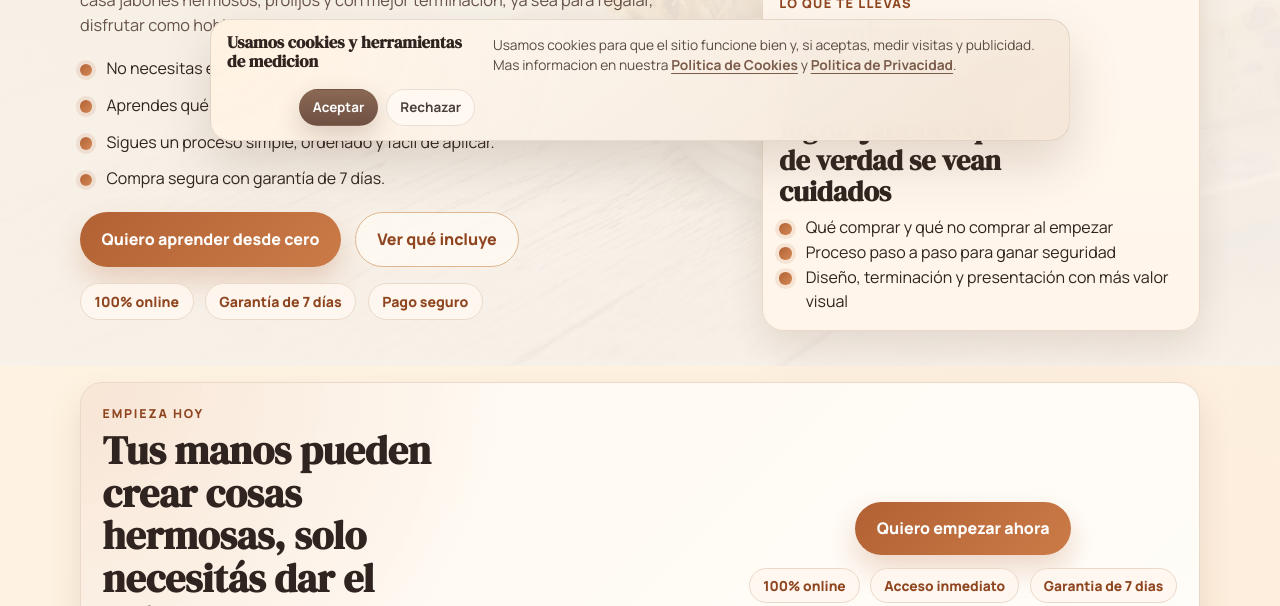
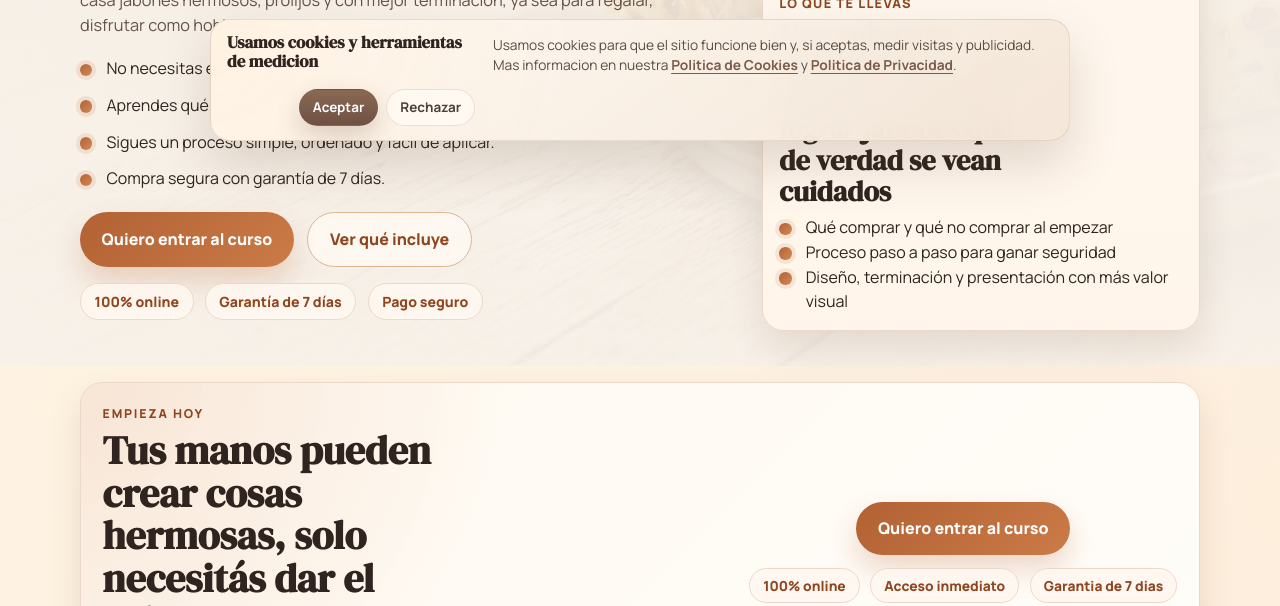
Before and after one commit to MatiasVilla91/2026, a plain HTML site: page index.html in a window 1280 px wide. Shown: the part 639-1245 px from the top of the page. Drawn offline with Linux system fonts and the light colour scheme.

Commit message:
chore: unify landing page CTA copy

```diff
--- a/index.html
+++ b/index.html
@@ -107,7 +107,7 @@
               target="_blank"
               rel="noopener noreferrer"
             >
-              Quiero aprender desde cero
+              Quiero entrar al curso
             </a>
             <a class="btn btn-ghost" href="#incluye">
               Ver qué incluye
@@ -164,7 +164,7 @@
               target="_blank"
               rel="noopener noreferrer"
             >
-              Quiero empezar ahora
+              Quiero entrar al curso
             </a>
             <div class="bridge-cta-proof" aria-label="Beneficios rapidos del acceso">
               <span>100% online</span>
@@ -230,7 +230,7 @@
             target="_blank"
             rel="noopener noreferrer"
           >
-            Quiero empezar con una guía clara
+            Quiero entrar al curso
           </a>
         </div>
 
@@ -320,7 +320,7 @@
             target="_blank"
             rel="noopener noreferrer"
           >
-            Yo tambien quiero aprender
+            Quiero entrar al curso
           </a>
         </div>
 
@@ -373,7 +373,7 @@
             target="_blank"
             rel="noopener noreferrer"
           >
-            Quiero ver todo lo que incluye
+            Quiero entrar al curso
           </a>
         </div>
         <div class="section-title">
@@ -434,7 +434,7 @@
             target="_blank"
             rel="noopener noreferrer"
           >
-            Quiero ver el programa
+            Quiero entrar al curso
           </a>
         </div>
 
@@ -500,7 +500,7 @@
             target="_blank"
             rel="noopener noreferrer"
           >
-            Quiero aprender con Karen
+            Quiero entrar al curso
           </a>
         </div>
       </section>
@@ -518,7 +518,7 @@
             target="_blank"
             rel="noopener noreferrer"
           >
-            Quiero entrar con garantía
+            Quiero entrar al curso
           </a>
         </div>
       </section>
@@ -563,7 +563,7 @@
             target="_blank"
             rel="noopener noreferrer"
           >
-            Quiero entrar ahora
+            Quiero entrar al curso
           </a>
         </div>
       </section>
```
Also changed, not shown: 1 other file.
